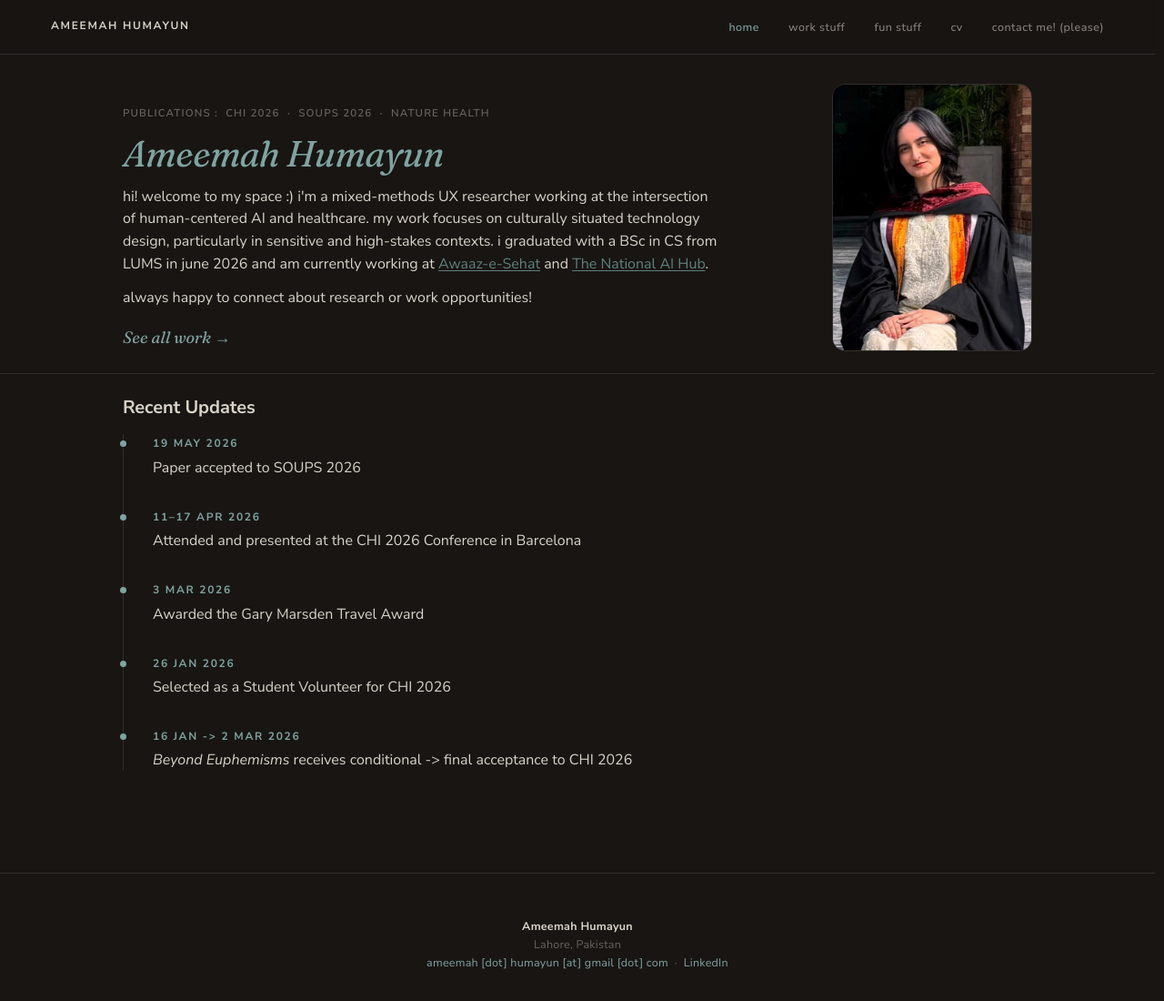
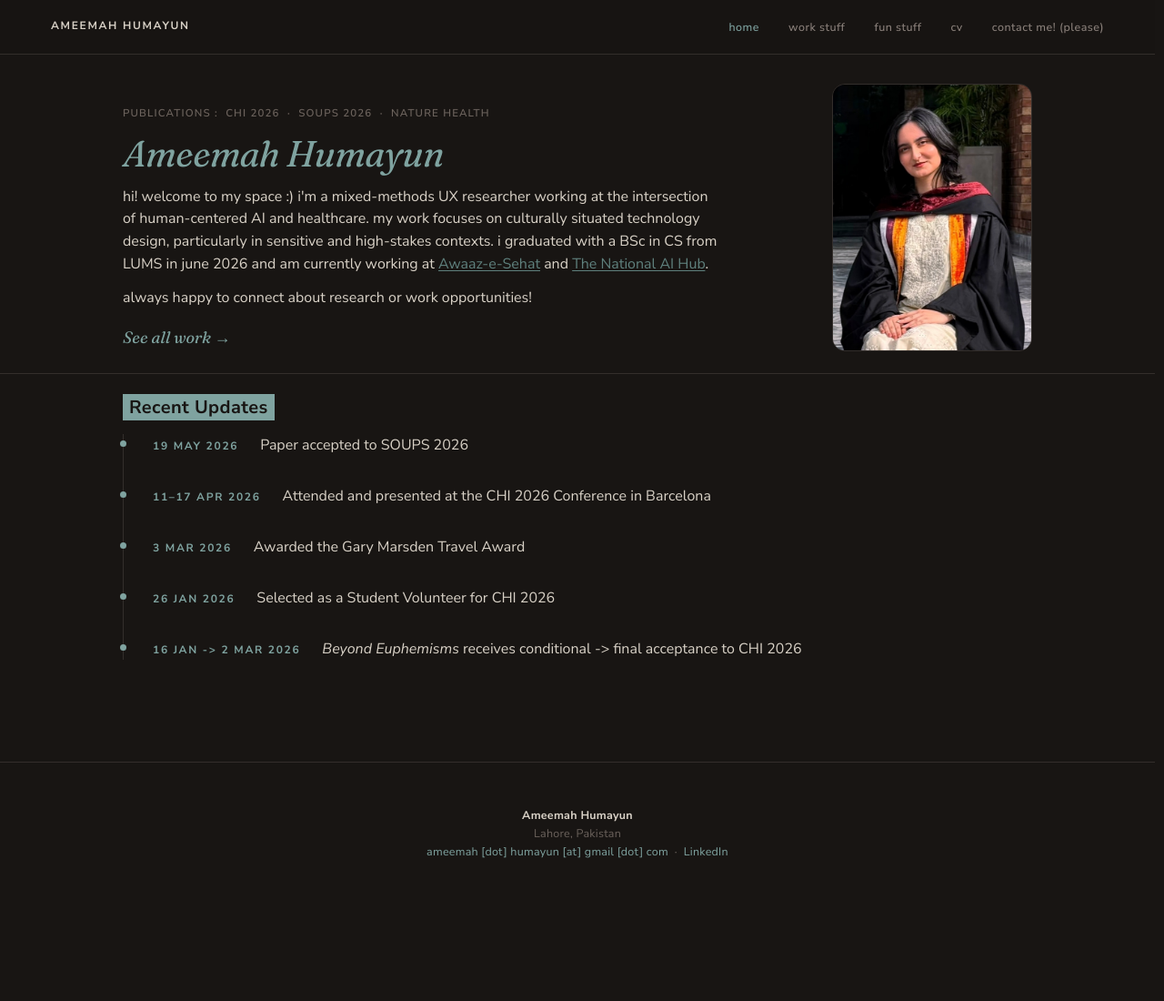
Before and after one commit to ameemahumayun/ameemahumayun.github.io, a Jekyll site: the page built from index.html, in a window 1280 px wide and 1100 px high. Shown: the whole window at 91% size. Built offline with Jekyll 4.4.1, drawn with Linux system fonts in a browser that asks for light colours.

Commit message:
Highlight "Recent Updates" heading, put timeline date+text inline
- "Recent Updates" gets a teal highlight block (accent bg, dark text)
  with slightly wider letter-spacing, matching the selection-highlight
  look
- Timeline entries now show date and text on the same line with a
  gap between them, instead of stacked; wraps gracefully in narrow
  columns (e.g. the /card/ page's compact variant)

Co-Authored-By: Claude Sonnet 5 <noreply@anthropic.com>
Claude-Session: https://claude.ai/code/session_01RCzM7zTsD8mFw1QLJ4sgHP

```diff
--- a/assets/css/components.css
+++ b/assets/css/components.css
@@ -936,6 +936,10 @@ details[open] > .subaccordion__head .subaccordion__chev { transform: rotate(-135
 .timeline__item {
   position: relative;
   padding-bottom: var(--space-4);
+  display: flex;
+  align-items: baseline;
+  flex-wrap: wrap;
+  gap: 4px var(--space-3);
 }
 .timeline__item:last-child { padding-bottom: 0; }
 /* dot on the line */
@@ -955,7 +959,8 @@ details[open] > .subaccordion__head .subaccordion__chev { transform: rotate(-135
   text-transform: uppercase;
   color: var(--color-accent);
   font-weight: var(--weight-bold);
-  margin-bottom: 4px;
+  flex-shrink: 0;
+  white-space: nowrap;
 }
 .timeline__text {
   font-size: var(--text-base);
--- a/index.html
+++ b/index.html
@@ -30,7 +30,7 @@ description: Mixed-methods UX researcher working on human-centered AI for health
 <section class="section" id="recent-updates" style="padding-top:var(--space-3);">
   <div class="container-wide">
     <!-- <div class="section-num">Recent Updates</div> -->
-    <h3>Recent Updates</h3>
+    <h3><span style="background:var(--color-accent);color:var(--color-bg);padding:0.05em 0.35em;letter-spacing:0.02em;">Recent Updates</span></h3>
     <!-- Items are generated from _data/updates.yml (newest first).
          To add an update, add an entry at the top of that file — not here. -->
     <div class="timeline timeline--tight">
```
